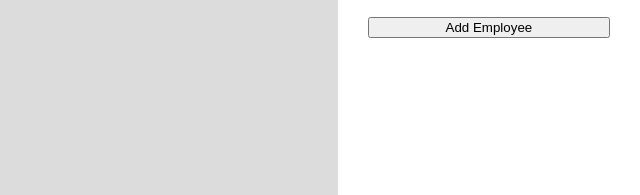
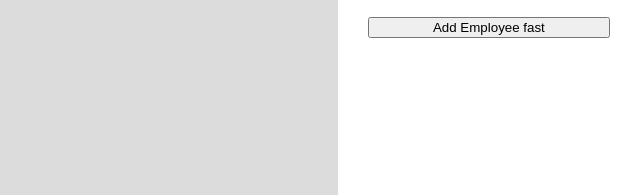
Before and after one commit to sanjayrautela/employement-management-system, a plain HTML site: page index.html in a window 1280 px wide. Both pictures are taken after a click on the button "Create Employee". Shown: the part 342-537 px from the top of the page, 640-1280 px from the left. Drawn offline with Linux system fonts and the light colour scheme.

Commit message:
initial commit

```diff
--- a/index.html
+++ b/index.html
@@ -36,7 +36,7 @@
                                 <input type="radio" name="gender" value="others" id="others" required>others
                             </div>
                         </div>
-                        <button>Add Employee</button>
+                        <button>Add Employee fast</button>
                 </form>
             </div>
         </div>
```
